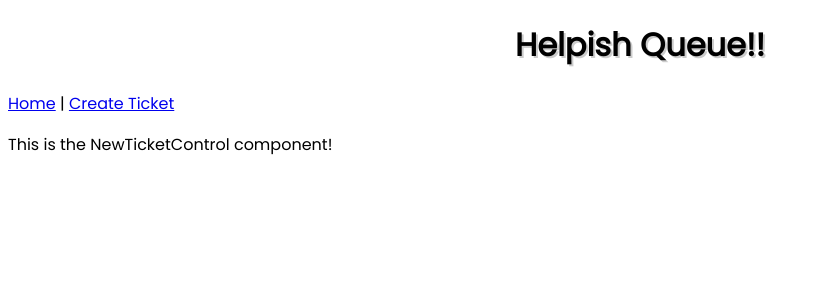
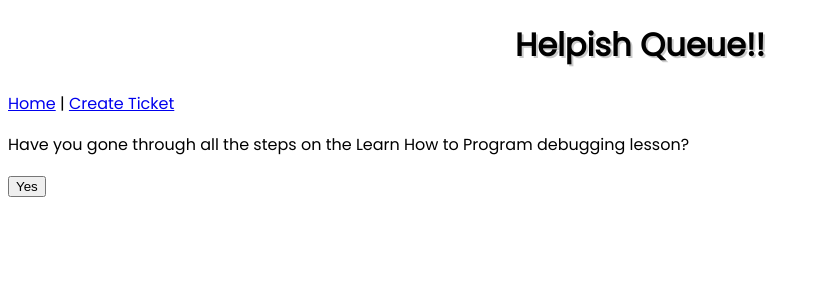
Before and after one commit to stuart-gill/react-help-queue, a React app: page /#/newticket in a window 1280 px wide. Shown: the top 300 px of the page, without its empty margins (0-821 px from the left). Built offline with nearby package versions, Linux system fonts and the light colour scheme.

Commit message:
confirmation question now working; once confirmed it shows new ticket page (using states)

```diff
--- /dev/null
+++ b/src/components/ConfirmationQuestions.jsx
@@ -0,0 +1,17 @@
+import React from 'react';
+import PropTypes from 'prop-types';
+
+function ConfirmationQuestions(props) {
+    return (
+        <div>
+            <p>Have you gone through all the steps on the Learn How to Program debugging lesson?</p>
+            <button onClick={props.onTroubleshootingConfirmation}>Yes</button>
+        </div>
+    );
+}
+
+ConfirmationQuestions.propTypes = {
+    onTroubleshootingConfirmation: PropTypes.func
+};
+
+export default ConfirmationQuestions;
--- a/src/components/NewTicketControl.jsx
+++ b/src/components/NewTicketControl.jsx
@@ -1,20 +1,37 @@
 import React from 'react';
+import ConfirmationQuestions from './ConfirmationQuestions';
+import NewTicketForm from './NewTicketForm';
 
 class NewTicketControl extends React.Component {
 
     constructor(props) {
         //super is called to access parent class's constructor... in this case super accesses the React.Component constructor. This ensures our component is instantiated will all the ReactComponent functionality
         super(props);
+
         //you can have more than one state, comma separated inside the curlies
         this.state = {
             formVisibleOnPage: false
         };
+
+        //necessary to bind this function to the NewTicketControl class. By default class methods are not bound, so this.method() will not work without binding
+        this.handleTroubleshootingConfirmation = this.handleTroubleshootingConfirmation.bind(this);
     }
 
+    handleTroubleshootingConfirmation() {
+        this.setState({ formVisibleOnPage: true });
+    }
+
+    //all valid JS DOM events may be used to trigger states in react (onMousedown, onKeypress, etc)
     render() {
+        let currentlyVisibleContent = null;
+        if (this.state.formVisibleOnPage) {
+            currentlyVisibleContent = <NewTicketForm />;
+        } else {
+            currentlyVisibleContent = <ConfirmationQuestions onTroubleshootingConfirmation={this.handleTroubleshootingConfirmation} />;
+        }
         return (
             <div>
-                <p>This is the NewTicketControl component!</p>
+                {currentlyVisibleContent}
             </div>
         );
     }
```
